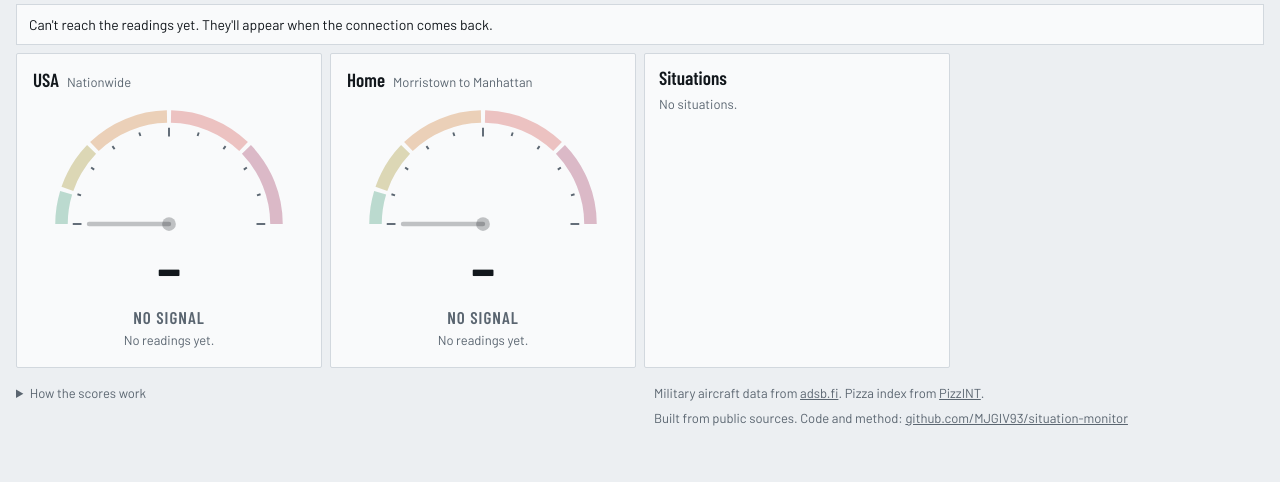
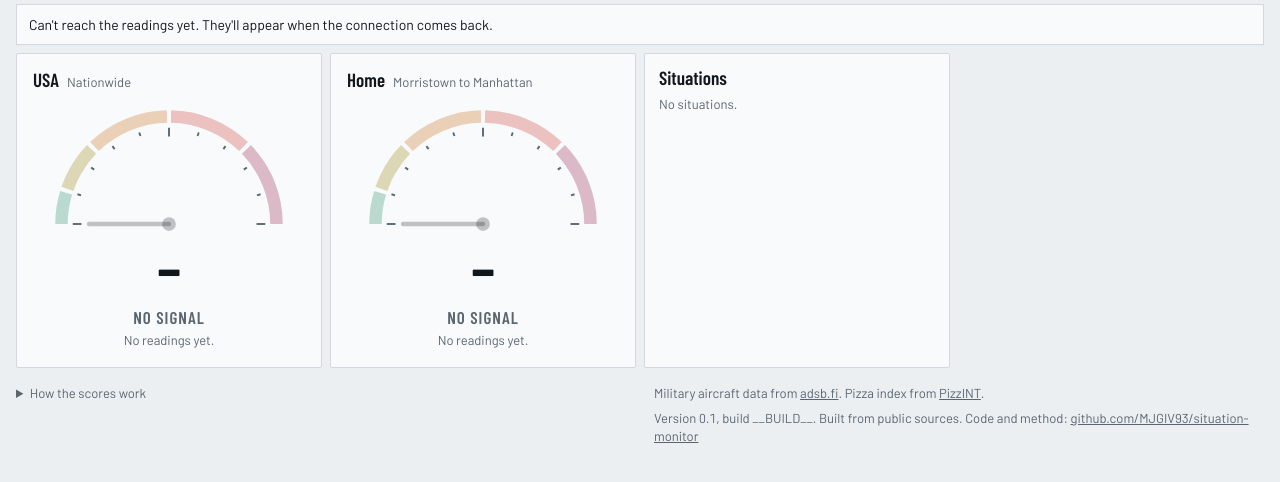
Before and after one commit to MJGIV93/situation-monitor, a website: page site/index.html in a window 1280 px wide. Shown: the part 82-564 px from the top of the page. Drawn offline with nearby package versions, Linux system fonts and the light colour scheme; no server answers.

Commit message:
Back up the data daily with history, and stamp each build
A daily step commits the archive, state and run log to a data-history
branch that keeps every day's copy. The page now shows its version and
build, and loads the scoring rules by build so a browser never runs old
rules against a new page.

Co-Authored-By: Claude Fable 5.2 <noreply@anthropic.com>
Claude-Session: https://claude.ai/code/session_015PXFxoV8vLzUm4ibPGgjJb

```diff
--- a/site/index.html
+++ b/site/index.html
@@ -355,7 +355,7 @@ body.wall .tail, body.wall .how { display: none; }
     <div class="foot">
       <details id="errs" hidden><summary></summary><ul id="errList"></ul></details>
       <span>Military aircraft data from <a href="https://adsb.fi/" target="_blank" rel="noopener noreferrer">adsb.fi</a>. Pizza index from <a href="https://www.pizzint.watch/" target="_blank" rel="noopener noreferrer">PizzINT</a>.</span>
-      <span>Built from public sources. Code and method: <a href="https://github.com/MJGIV93/situation-monitor" target="_blank" rel="noopener noreferrer">github.com/MJGIV93/situation-monitor</a></span>
+      <span>Version 0.1, build __BUILD__. Built from public sources. Code and method: <a href="https://github.com/MJGIV93/situation-monitor" target="_blank" rel="noopener noreferrer">github.com/MJGIV93/situation-monitor</a></span>
     </div>
   </div>
 </div>
@@ -373,7 +373,7 @@ body.wall .tail, body.wall .how { display: none; }
 import {
   FRESH_MS, SCOPES, BANDS, LINES, TILES, num, arr, clamp, band, tileName, age, live, fresh, commas, fmt, signed,
   wk, windows, moveOver, moveText, calc, tileScore, dial, rowText,
-} from "./score.js";
+} from "./score.js?v=__BUILD__";
 
 const DATA_URL = "data/latest.json";
 const REFRESH_MS = 60 * 1000;
```
Also changed, not shown: .github/workflows/monitor.yml.
